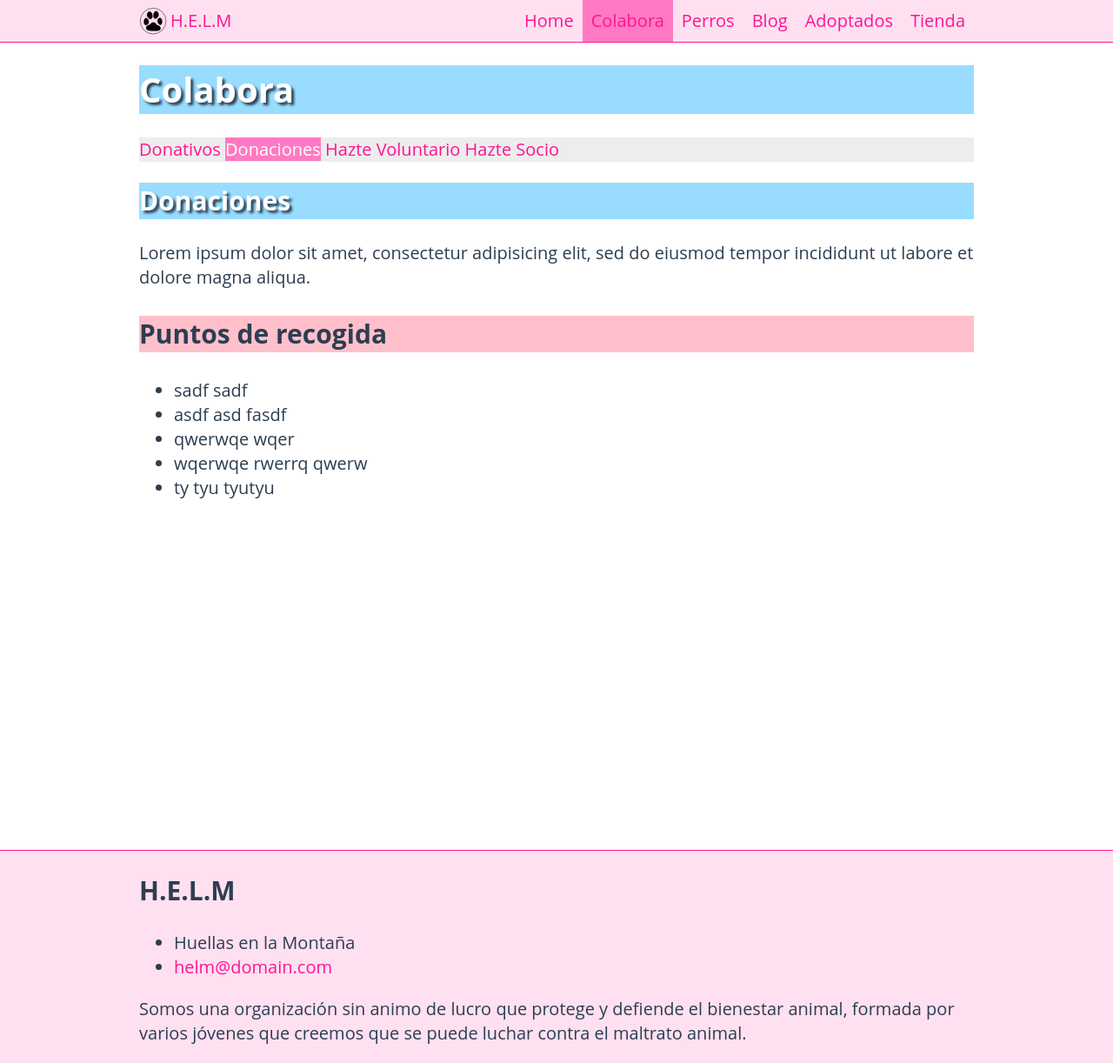
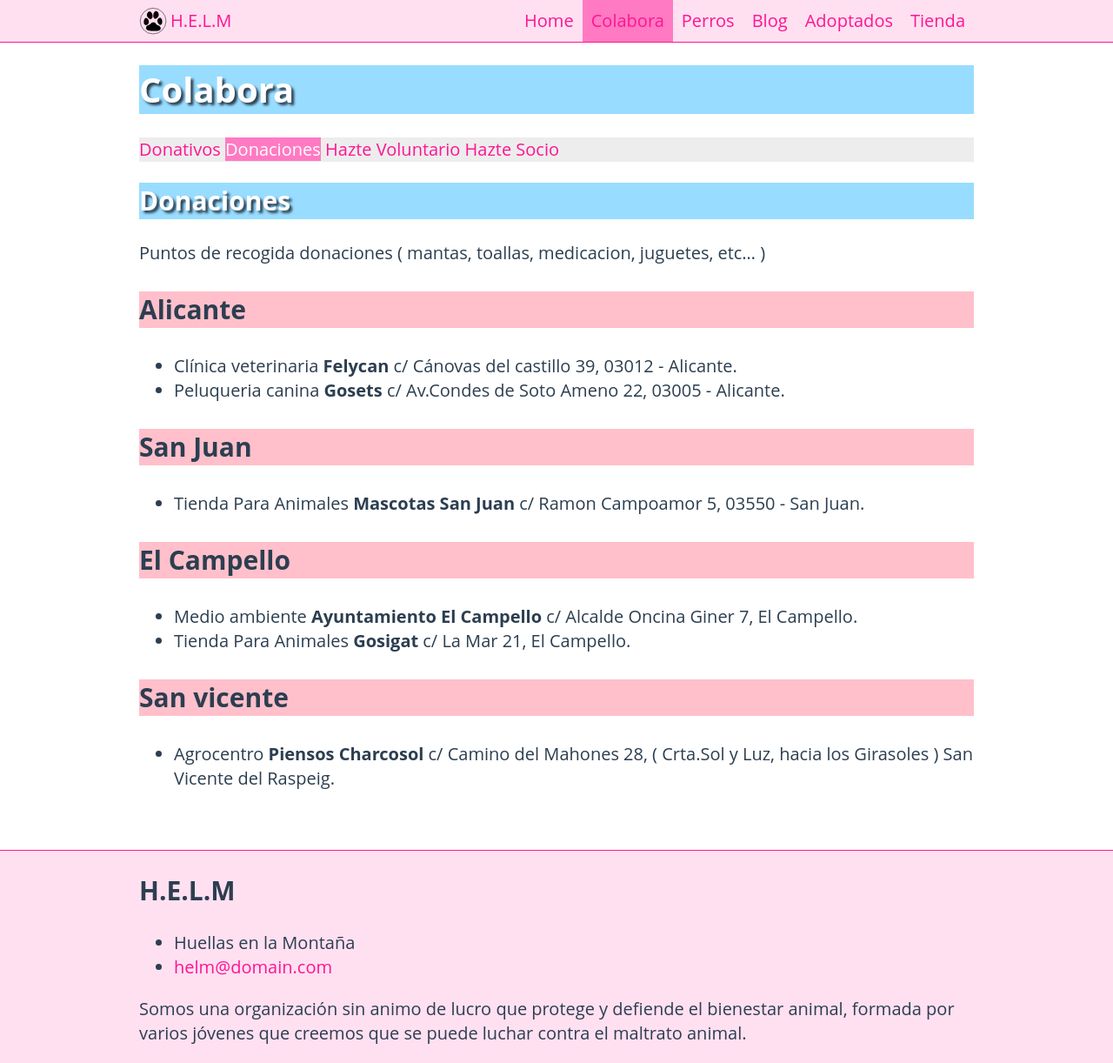
Before and after one commit to Debianete/helm, a Jekyll site: the page built from colabora/donaciones.md, in a window 1280 px wide and 1222 px high. Shown: the whole window at 87% size. Built offline with Jekyll 4.4.1, drawn with Linux system fonts in a browser that asks for light colours.

Commit message:
textos colabora

```diff
--- a/colabora/donaciones.md
+++ b/colabora/donaciones.md
@@ -4,18 +4,26 @@ title: Donaciones
 section: Colabora
 permalink: /colabora/donaciones/
 excerpt: >
-  Ut enim ad minim veniam,
-  quis nostrud exercitation
-  ullamco laboris nisi ut aliquip
-  ex ea commodo consequat.
+  Puntos de recogida donaciones
+  ( mantas, toallas, medicacion, juguetes, etc... )
 ---
 
-Lorem ipsum dolor sit amet, consectetur adipisicing elit, sed do eiusmod tempor incididunt ut labore et dolore magna aliqua.
+Puntos de recogida donaciones ( mantas, toallas, medicacion, juguetes, etc... )
 
-### Puntos de recogida
+### Alicante
 
-* sadf sadf
-* asdf asd fasdf
-* qwerwqe wqer
-* wqerwqe rwerrq qwerw
-* ty tyu tyutyu
+* Clínica veterinaria **Felycan** c/ Cánovas del castillo 39, 03012 - Alicante.
+* Peluqueria canina **Gosets** c/ Av.Condes de Soto Ameno 22, 03005 - Alicante.
+
+### San Juan
+
+* Tienda Para Animales **Mascotas San Juan** c/ Ramon Campoamor 5, 03550 - San Juan.
+
+### El Campello
+
+* Medio ambiente **Ayuntamiento El Campello** c/ Alcalde Oncina Giner 7, El Campello.
+* Tienda Para Animales **Gosigat** c/ La Mar 21, El Campello.
+
+### San vicente
+
+* Agrocentro **Piensos Charcosol** c/ Camino del Mahones 28, ( Crta.Sol y Luz, hacia los Girasoles ) San Vicente del Raspeig.
```
